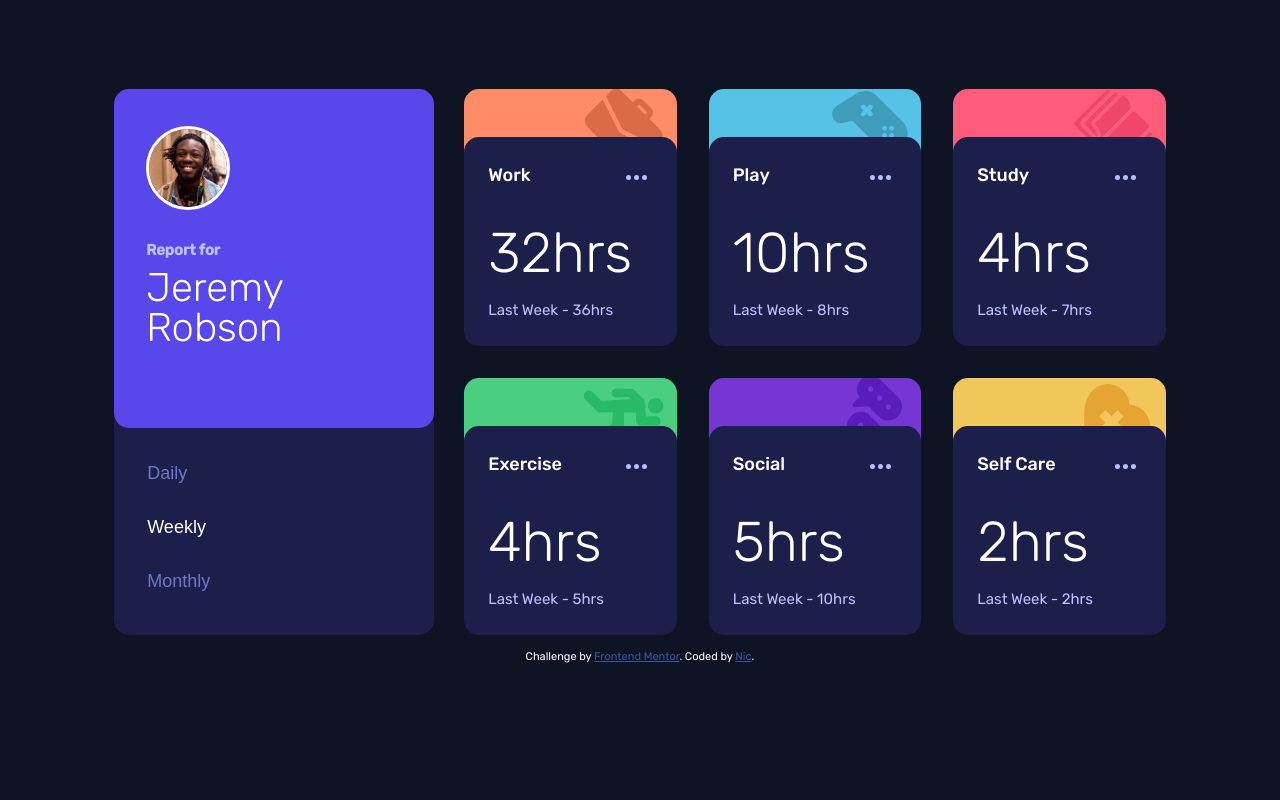
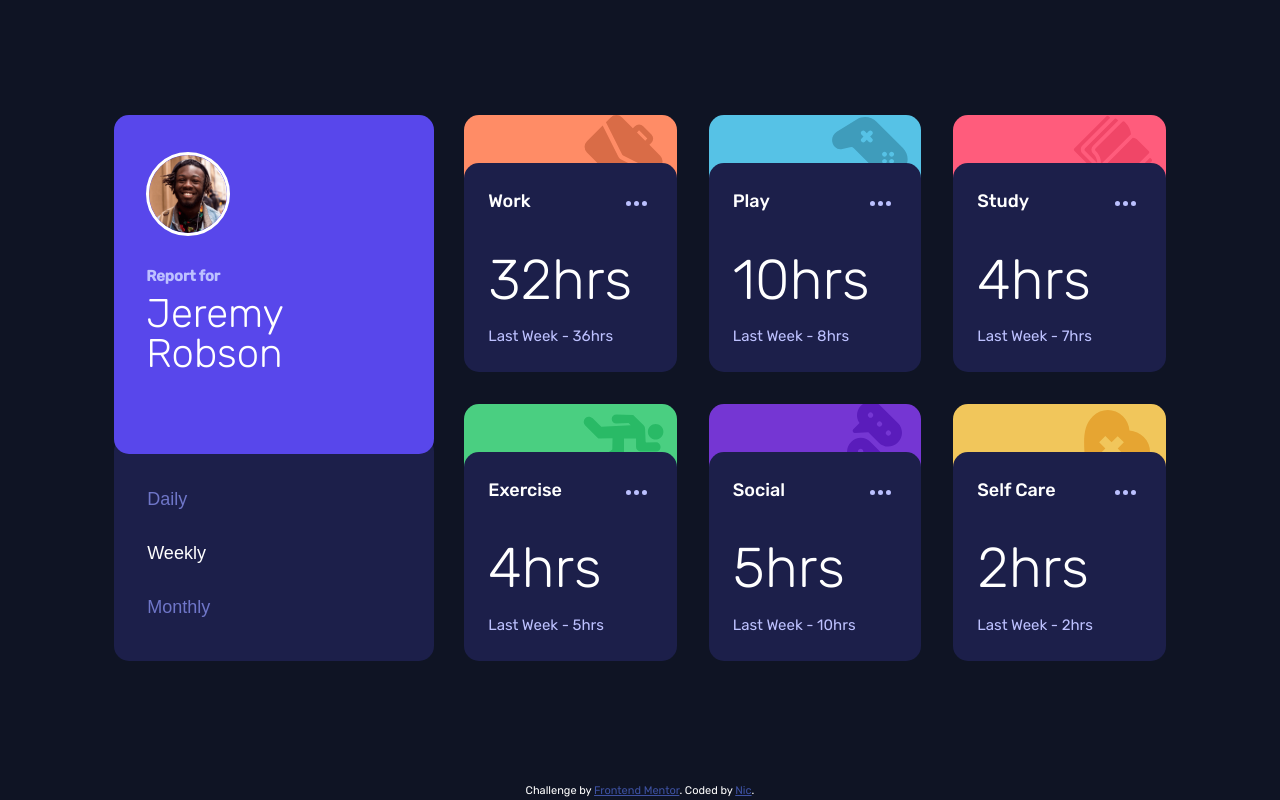
Before and after one commit to nicm42/time-tracking-dashboard, a website built with Vite: page index.html in a window 1280 px wide. Built offline with nearby package versions, Linux system fonts and the light colour scheme.

Commit message:
Centred everything on page

```diff
--- a/src/_global.scss
+++ b/src/_global.scss
@@ -1,8 +1,13 @@
 @use './variables';
 @use './breakpoints';
 
+html {
+  height: 100%;
+}
+
 body {
-  padding: 5.0625em 1.5em;
+  height: 95%; // 100% adds a scrollbar
+  padding-inline: 1.5em;
   background-color: var(--very-dark-blue);
   font-size: 100%;
   font-family: var(--font-family);
@@ -23,10 +28,14 @@ p {
 }
 
 main {
+  display: grid;
+  place-content: center;
+  padding-block: 5.0625em;
+
   @include breakpoints.breakpoint-up(large) {
-    display: grid;
     grid-template-columns: repeat(2, auto);
     gap: 1.875em;
-    place-content: center;
+    height: 100%;
+    padding-block: 0;
   }
 }
```
